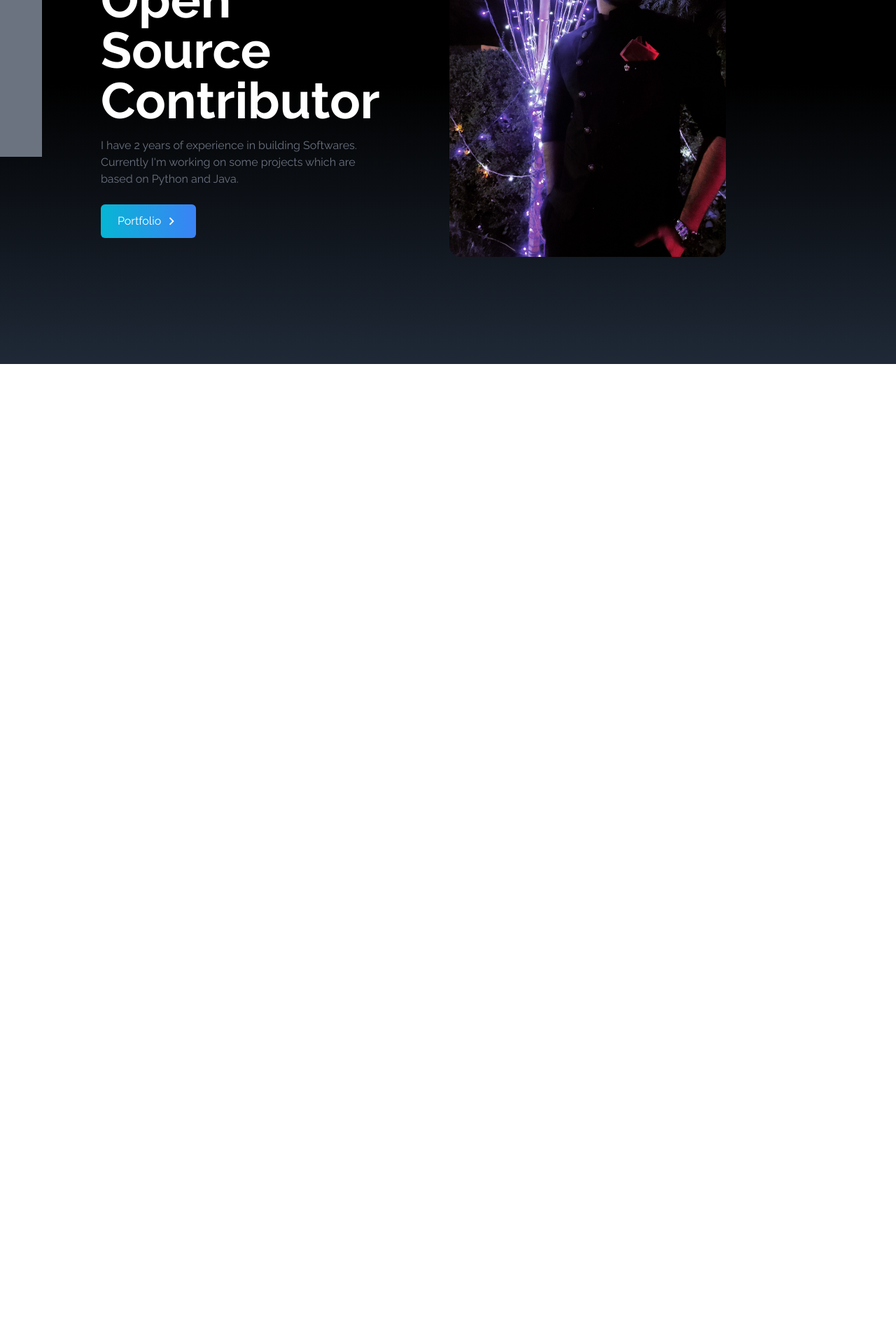
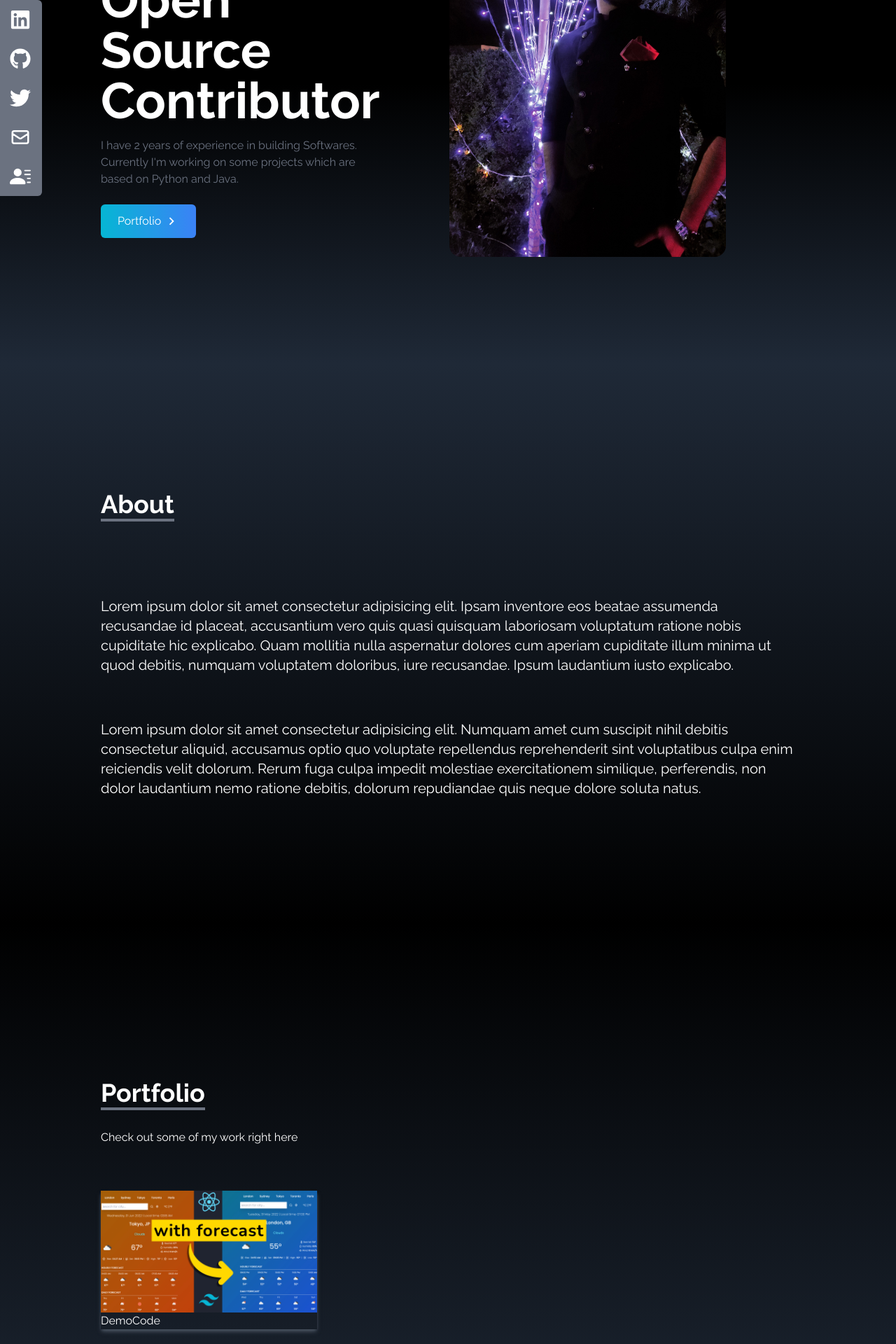
Before and after one commit to GauravKanwat/gauravkanwat.github.io, a React (Create React App) app: page / in a window 1280 px wide. Shown: the part 280-2200 px from the top of the page at 70% size. Before the commit the page ends 800 px from the top, so only its background shows below. Built offline with nearby package versions, Linux system fonts and the light colour scheme.

Commit message:
Added some details

```diff
--- a/src/App.js
+++ b/src/App.js
@@ -1,11 +1,15 @@
+import About from "./components/About";
 import Home from "./components/Home";
 import NavBar from "./components/NavBar";
+import Portfolio from "./components/Portfolio";
 import SocialLinks from "./components/SocialLinks";
 function App() {
   return (
     <div>
       <NavBar/>
       <Home />
+      <About />
+      <Portfolio />
 
       <SocialLinks/>
     </div>
--- /dev/null
+++ b/src/components/About.jsx
@@ -0,0 +1,24 @@
+import React from 'react'
+
+const About = () => {
+  return (
+    <div name="about" className='w-full h-screen bg-gradient-to-b from-gray-800 to-black text-white'>
+        <div className='max-w-screen-lg p-4 mx-auto flex flex-col justify-center w-full h-full'>
+            <div className='pb-8'>
+                <p className='text-4xl font-bold inline border-b-4 border-gray-500'>About</p>
+            </div>
+            <p className='text-xl mt-20'>
+                Lorem ipsum dolor sit amet consectetur adipisicing elit. Ipsam inventore eos beatae assumenda recusandae id placeat, accusantium vero quis quasi quisquam laboriosam voluptatum ratione nobis cupiditate hic explicabo. Quam mollitia nulla aspernatur dolores cum aperiam cupiditate illum minima ut quod debitis, numquam voluptatem doloribus, iure recusandae. Ipsum laudantium iusto explicabo.
+            </p>
+
+            <br />
+
+            <p className='text-xl mt-10'>
+                Lorem ipsum dolor sit amet consectetur adipisicing elit. Numquam amet cum suscipit nihil debitis consectetur aliquid, accusamus optio quo voluptate repellendus reprehenderit sint voluptatibus culpa enim reiciendis velit dolorum. Rerum fuga culpa impedit molestiae exercitationem similique, perferendis, non dolor laudantium nemo ratione debitis, dolorum repudiandae quis neque dolore soluta natus.
+            </p>
+        </div>
+    </div>
+  )
+}
+
+export default About
--- /dev/null
+++ b/src/components/Portfolio.jsx
@@ -0,0 +1,32 @@
+import React from 'react'
+import arrayDestruct from '../assets/portfolio/arrayDestruct.jpg'
+import installNode from '../assets/portfolio/installNode.jpg'
+import navbar from '../assets/portfolio/navbar.jpg'
+import reactParallax from '../assets/portfolio/reactParallax.jpg'
+import reactSmooth from '../assets/portfolio/reactSmooth.jpg'
+import reactWeather from '../assets/portfolio/reactWeather.jpg'
+
+const Portfolio = () => {
+    return (
+        <div name="portfolio" className='bg-gradient-to-b from-black to-gray-800 w-full text-white md:h-screen'>
+            <div className='max-w-screen-lg p-4 mx-auto flex flex-col justify-center w-full h-full'>
+                <div className='pb-8'>
+                    <p className='text-4xl font-bold inline border-b-4 border-gray-500'>Portfolio</p>
+                    <p className='py-8'>Check out some of my work right here</p>
+                </div>
+
+                <div className='grid sm:grid-cols-2 md:grid-cols-3 gap-8 px-12 sm:px-0'>
+                    <div className='shadow-md shadow-gray-600'>
+                        <img src={reactWeather} alt="" />
+                        <div>
+                            <button>Demo</button>
+                            <button>Code</button>
+                        </div>
+                    </div>
+                </div>
+            </div>
+        </div>
+    )
+}
+
+export default Portfolio
--- a/src/components/SocialLinks.jsx
+++ b/src/components/SocialLinks.jsx
@@ -1,6 +1,7 @@
 import React from 'react'
-import { FaGithub, FaLinkedin } from 'react-icons/fa'
+import { FaGithub, FaLinkedin, FaTwitter } from 'react-icons/fa'
 import { HiOutlineMail } from 'react-icons/hi'
+// import { BsDownload, BsFillPersonLinesFill } from 'react-icons/bs'
 import { BsFillPersonLinesFill } from 'react-icons/bs'
 
 const SocialLinks = () => {
@@ -9,16 +10,18 @@ const SocialLinks = () => {
         {
             id: 1,
             child: (
-                <>LinkedIn <FaLinkedin size={30}/>
+                <>
+                LinkedIn <FaLinkedin size={30} />
                 </>
             ),
-            href: 'https://linkedin.com',
+            href: 'https://linkedin.com/in/gaurav-kanwat/',
             style: 'rounded-tr-md'
         },
         {
             id: 2,
             child: (
-                <>Github <FaGithub size={30}/>
+                <>
+                Github <FaGithub size={30} />
                 </>
             ),
             href: 'https://github.com/gauravkanwat',
@@ -26,35 +29,48 @@ const SocialLinks = () => {
         {
             id: 3,
             child: (
-                <>Mail <HiOutlineMail size={30}/>
+                <>
+                Twitter <FaTwitter size={30} />
+                </>
+            ),
+            href: 'https://twitter.com/Kanwat_Gaurav1',
+        },
+        {
+            id: 4,
+            child: (
+                <>
+                Mail <HiOutlineMail size={30} />
                 </>
             ),
             href: 'mailto:gauravkanwat99@gmail.com',
         },
         {
-            id: 4,
+            id: 5,
             child: (
-                <>Resume <BsFillPersonLinesFill size={30}/>
+                <>
+                Resume <BsFillPersonLinesFill size={30} />
                 </>
             ),
-            href: '/Resume.pdf',
+            href: '/resume.pdf',
             style: 'rounded-br-md',
             download: true,
         }
     ]
-
     return (
-        <div className='flex flex-col top-[35%] left-0 fixed'>
+        <div className='hidden lg:flex flex-col top-[35%] left-0 fixed'>
             <ul>
 
-                {links.map((id, child, href, style, download) => (
+                {links.map(({id, child, href, style, download}) => (
                     <li key={id}
-                    className={'flex justify-between items-center w-40 h-14 px-4 bg-gray-500 hover:ml-[-10px] hover:rounded-md duration-300 ml-[-100px]' + ' ' + style}>
+                    // eslint-disable-next-line
+                    className={'flex justify-between items-center w-40 h-14 px-4 bg-gray-500 hover:ml-[-10px] hover:rounded-md duration-300 ml-[-100px]' + " " + style}>
                     <a
                     href={href}
                     className="flex justify-between items-center w-full text-white"
                     download={download}
-                    target="_blank">
+                    target="_blank"
+                    rel='noreferrer'
+                    >
                     {child}
                     </a>
                 </li>
```
